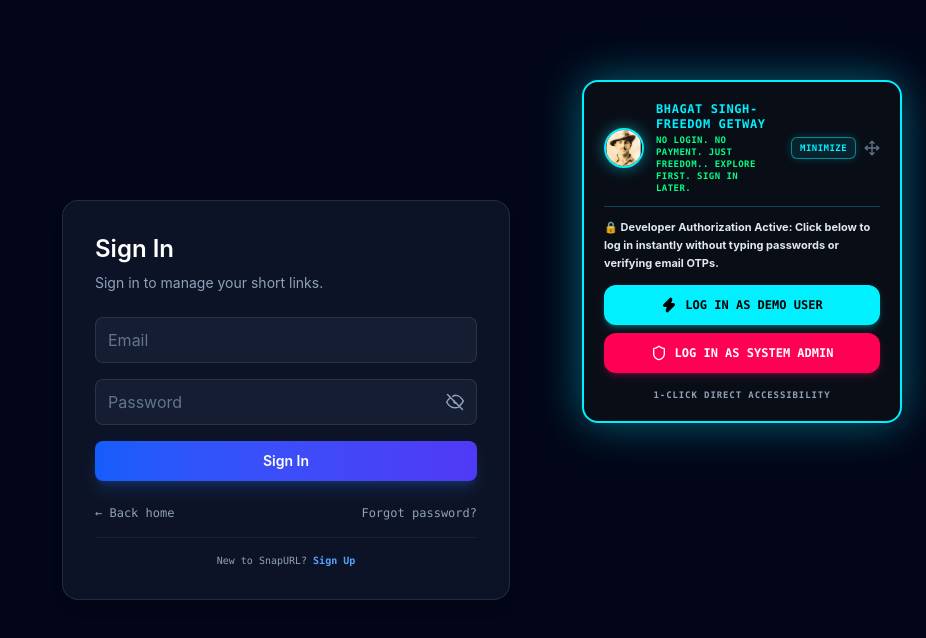
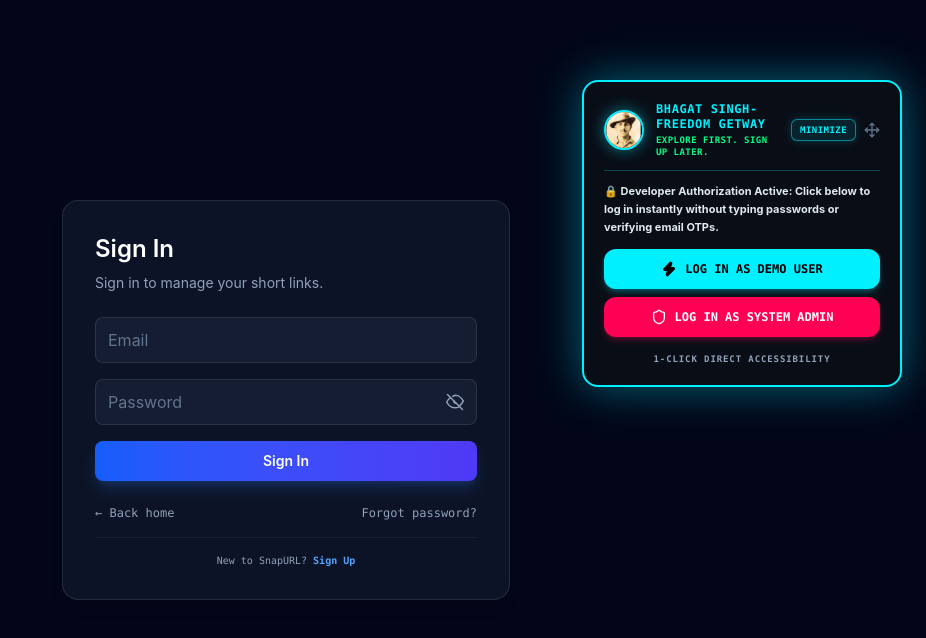
Before and after one commit to PrashantBhushan-repo/url_shortner-system_desing-analytics-full_stack, a React (Vite) app in the folder frontend/: page /auth in a window 1280 px wide. Shown: the top 638 px of the page, without its empty margins (354-1280 px from the left). Built offline with nearby package versions, Linux system fonts and the light colour scheme; no server answers.

Commit message:
fix: update text in EvaluatorBypass component for clarity

```diff
--- a/frontend/src/components/auth/EvaluatorBypass.jsx
+++ b/frontend/src/components/auth/EvaluatorBypass.jsx
@@ -190,8 +190,7 @@ function EvaluatorBypass() {
               BHAGAT SINGH-FREEDOM GETWAY
             </div>
             <div className="text-[9px] font-bold text-[#00FF87] uppercase tracking-wider mt-0.5">
-          No Login. No Payment. Just Freedom..
-          Explore First. Sign In Later.
+          Explore First. Sign up Later.
             </div>
           </div>
           <div className="flex items-center gap-2 shrink-0" onMouseDown={(e) => e.stopPropagation()}>
```
Also changed, not shown: 1 other file (tests, documents, lock files or other folders).
